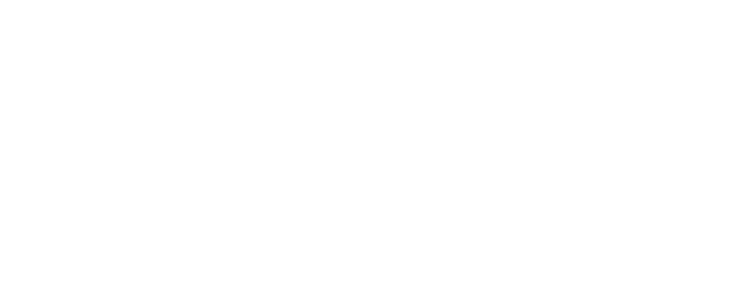
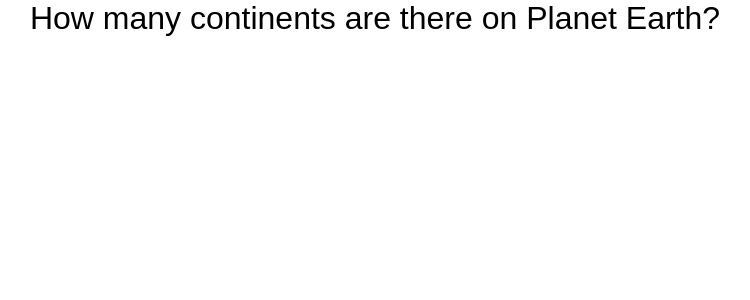
Before and after one commit to Chell0/quiz-component, a React (Create React App) app: page / in a window 1280 px wide. Shown: the top 300 px of the page, without its empty margins (265-1015 px from the left). Built offline with nearby package versions, Linux system fonts and the light colour scheme.

Commit message:
Import Quiz from Quiz.js

```diff
--- a/src/App.js
+++ b/src/App.js
@@ -1,9 +1,10 @@
 import React, { Component } from "react";
 import "./App.css";
+import Quiz from "./Quiz";
 
 class App extends Component {
 	render() {
-		return <div />;
+		return <Quiz />;
 	}
 }
 
```
